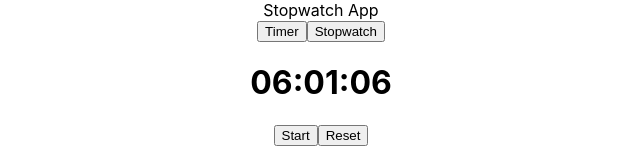
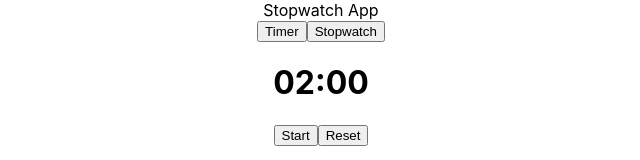
Before and after one commit to dhruv108dstar/Stopwatch, a React (Create React App) app: page / in a window 1280 px wide. Both pictures are taken after a click on the button "Timer". Shown: the top 160 px of the page, without its empty margins (319-959 px from the left). Built offline with nearby package versions, Linux system fonts and the light colour scheme.

Commit message:
completed timer feature

```diff
--- a/src/Component/Timer.js
+++ b/src/Component/Timer.js
@@ -4,9 +4,10 @@ import { useEffect, useState } from "react";
 
 function Timer (){
 
-    const [timer,setTimer] = useState(60);
+    const [timer,setTimer] = useState(120);
     const [isActive, setIsActive] = useState(false);
     const [isPause, setIsPause] = useState(true);
+    const [timeUp, setTimeUp] = useState(false)
 
     useEffect(()=>{
         let intervalId;
@@ -22,28 +23,46 @@ function Timer (){
         }
     },[isActive,isPause]);
 
+    useEffect(()=>{
+        if(timer <=0){
+            setTimeUp(true);
+            handleReset();
+        }
+    },[timer])
+
     const handleStart = ()=>{
-        setIsActive(true);
-        setIsPause(false);
-        console.log("isActive : "+isActive + "isPause : "+isPause);
+        if(isActive) {
+            setIsActive(false);
+            setIsPause(true);
+            console.log("isActive1 : "+isActive +" isPause1 : "+isPause);
+        }else{
+            setIsActive(true);
+            setIsPause(false);
+            console.log("isActive : "+isActive + "isPause : "+isPause);
+        }
     }
 
     const handleReset=()=>{
         setIsActive(false);
-        setTimer(60);
+        setTimer(120);
     }
 
     const formatTime = (time) => {
-        const hour = ("0" + (Math.floor(time / 10) % 60)).slice(-2);
-        const seconds = ("0" + (Math.floor(time / 10) % 60)).slice(-2);
-        const minutes = ("0" + (Math.floor(time / 60) % 60)).slice(-2);
-        return `${hour}:${minutes}:${seconds}`;
+        const min = String("0"+time/60).slice(0,2).padStart(2,0);
+        const second = String(Math.floor(time % 60)).padStart(2,0);
+        return `${min}:${second}`;
       };
     return(
         <>
-            <h1>{formatTime(timer)}</h1>
-            <button onClick={()=>handleStart()}>{!isActive ? "Start":"Pause"}</button>
-            <button onClick={handleReset}>Reset</button>
+            {!timeUp ? <h1>{formatTime(timer)}</h1> : <h1>Time Up</h1>}
+            {!timeUp?
+                <div>
+                    <button onClick={()=>handleStart()}>{!isActive ? "Start":"Pause"}</button>
+                    <button onClick={handleReset}>Reset</button>
+                </div>  :
+                <button onClick={()=>setTimeUp(false)}>Ok</button>
+            }
+
         </>
     )
 }
```
